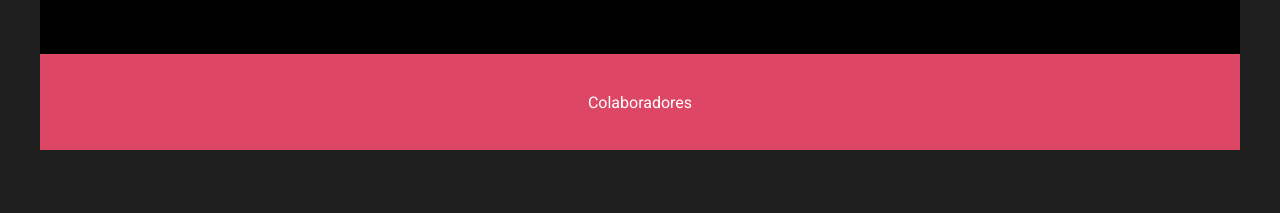
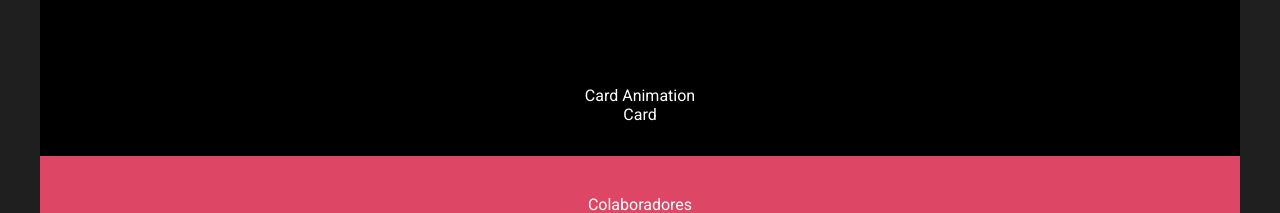
Before and after one commit to nadiduno/portfolioComunidadeToti, a React (Vite) app: page / in a window 1280 px wide. Shown: the part 1163-1376 px from the top of the page. Before the commit the page ends 1313 px from the top, so only its background shows below. Built offline with nearby package versions, Linux system fonts and the light colour scheme.

Commit message:
Component Card Animation

```diff
--- /dev/null
+++ b/src/components/CardAnimation.module.css
@@ -0,0 +1,3 @@
+.containercard{
+    margin: auto;
+}
--- /dev/null
+++ b/src/components/CardAnimation.tsx
@@ -0,0 +1,9 @@
+import styles from './CardAnimation.module.css'
+
+export function CardAnimation () {
+    return(
+        <div className={styles.containercard}>
+            Card Animation
+        </div>
+    )
+}
--- a/src/pages/HomePage.module.css
+++ b/src/pages/HomePage.module.css
@@ -6,6 +6,13 @@ body {
     background-color: var(--color2);
     position: relative;
     z-index: 0;
+}
+.container2 {
+    background-color: var(--color2);
+    display: grid;
+    align-items: center;
+    justify-content: center;
+    padding: 2rem;
 }
 
 .imagebackground{
--- a/src/pages/HomePage.tsx
+++ b/src/pages/HomePage.tsx
@@ -1,3 +1,5 @@
+import { CardAnimation } from '../components/CardAnimation'
+import { CardProject } from '../components/CardProject'
 import { ContainerHome } from '../components/ContainerHome'
 import { FooterLink } from '../components/FooterLink'
 import { GraphicMath } from '../components/GraphicMath'
@@ -24,6 +26,10 @@ export function HomePage () {
             <div>
                 <RedesSociais />
             </div>
+            <div className={styles.container2}>
+                <CardAnimation />
+                <CardProject />
+            </div>
             <footer className={styles.footersocial}>
                 <FooterLink />
             </footer>
```
